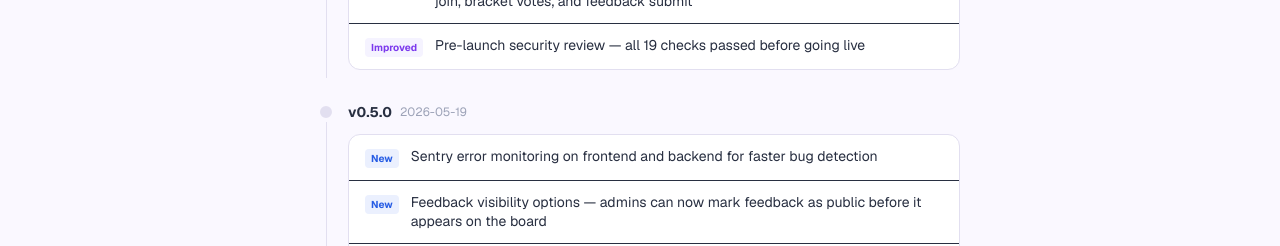
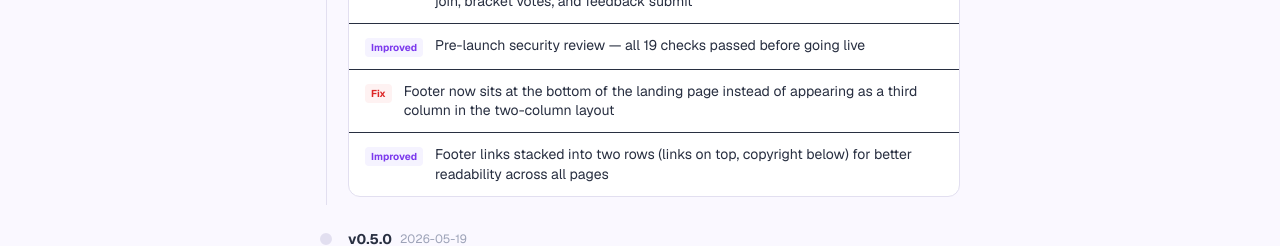
Before and after one commit to snsyaqirah/SurveyLuhh, a Next.js app in the folder frontend/: page /changelog in a window 1280 px wide. Shown: the part 448-694 px from the top of the page. Built offline with nearby package versions, Linux system fonts and the light colour scheme; no server answers; what react-google-recaptcha-v3 would draw is missing.

Commit message:
feat: update changelog with footer layout improvements for better readability and positioning

```diff
--- a/frontend/app/changelog/page.tsx
+++ b/frontend/app/changelog/page.tsx
@@ -20,6 +20,8 @@ const VERSIONS: Version[] = [
     changes: [
       { type: 'improvement', text: 'Rate limiting added to all public endpoints — scrape, session creation, member join, bracket votes, and feedback submit' },
       { type: 'improvement', text: 'Pre-launch security review — all 19 checks passed before going live' },
+      { type: 'fix', text: 'Footer now sits at the bottom of the landing page instead of appearing as a third column in the two-column layout' },
+      { type: 'improvement', text: 'Footer links stacked into two rows (links on top, copyright below) for better readability across all pages' },
     ],
   },
   {
```
